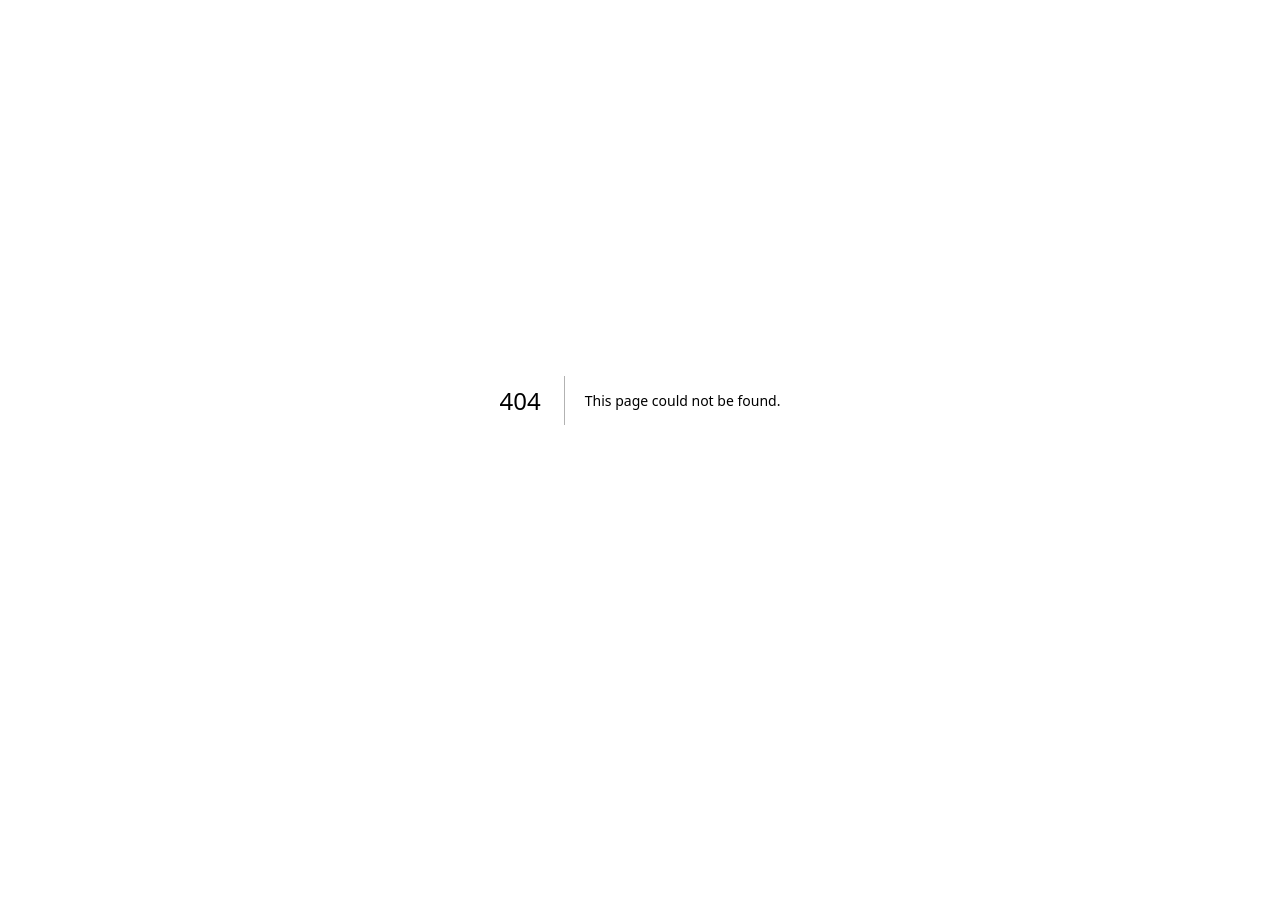
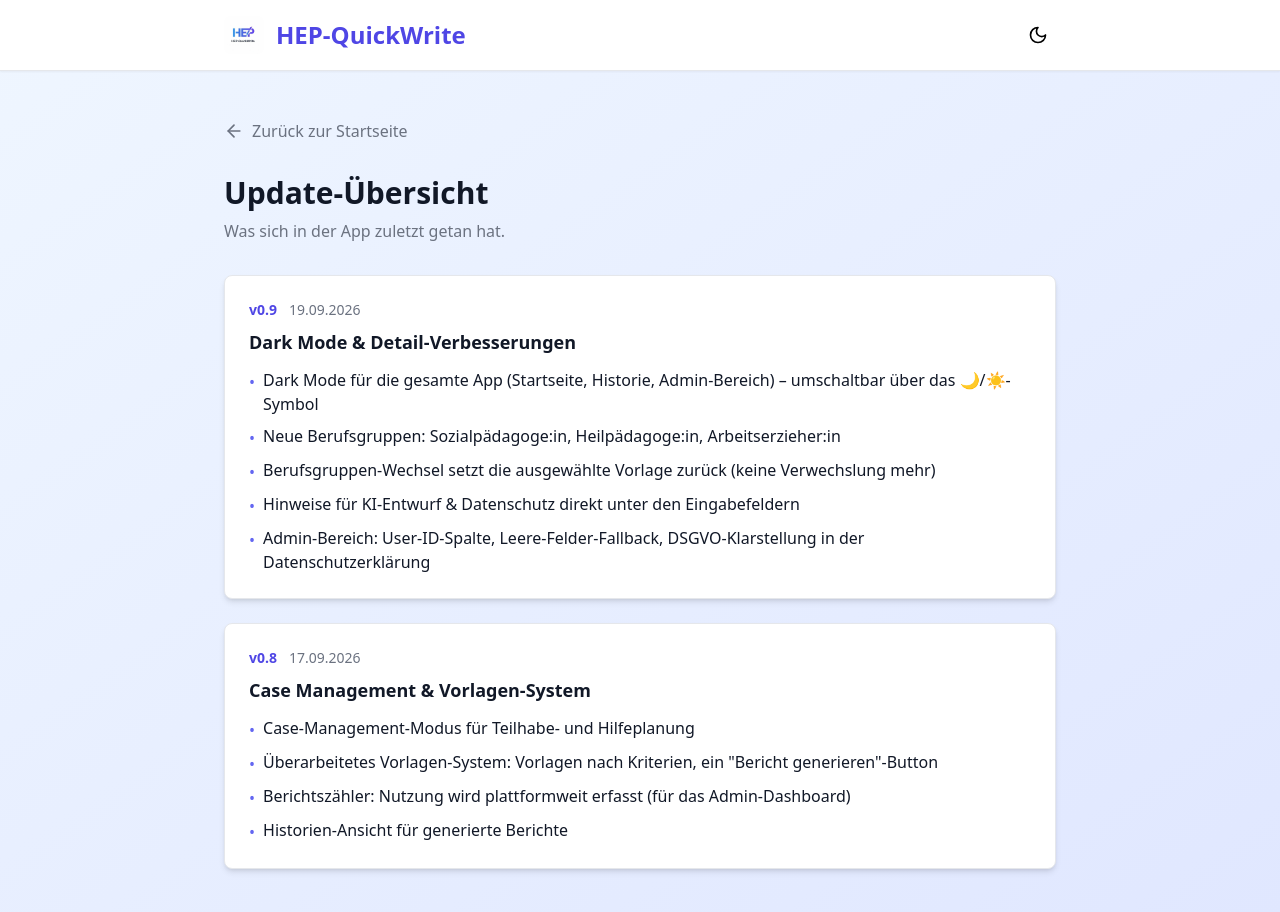
Before and after one commit to Niklash9112/hep-quickwrite, a Next.js app: page /changelog in a window 1280 px wide. Before the commit this address had no page. Shown: the top 912 px of the page. Before the commit the page ends 800 px from the top, so only its background shows below. Built offline with nearby package versions, Linux system fonts and the light colour scheme.

Commit message:
Update-Verlauf: /changelog-Seite (Darkmode, Header-Link, Sitemap, Middleware)

```diff
--- /dev/null
+++ b/app/changelog/page.tsx
@@ -0,0 +1,118 @@
+'use client';
+
+import { useEffect, useState } from 'react';
+import { useRouter } from 'next/navigation';
+import { ArrowLeft, Moon, Sun } from 'lucide-react';
+import Image from 'next/image';
+
+type Theme = 'light' | 'dark';
+
+interface ChangelogEntry {
+  version: string;
+  date: string;
+  title: string;
+  changes: string[];
+}
+
+const CHANGELOG: ChangelogEntry[] = [
+  {
+    version: '0.9',
+    date: '19.09.2026',
+    title: 'Dark Mode & Detail-Verbesserungen',
+    changes: [
+      'Dark Mode für die gesamte App (Startseite, Historie, Admin-Bereich) – umschaltbar über das 🌙/☀️-Symbol',
+      'Neue Berufsgruppen: Sozialpädagoge:in, Heilpädagoge:in, Arbeitserzieher:in',
+      'Berufsgruppen-Wechsel setzt die ausgewählte Vorlage zurück (keine Verwechslung mehr)',
+      'Hinweise für KI-Entwurf & Datenschutz direkt unter den Eingabefeldern',
+      'Admin-Bereich: User-ID-Spalte, Leere-Felder-Fallback, DSGVO-Klarstellung in der Datenschutzerklärung',
+    ],
+  },
+  {
+    version: '0.8',
+    date: '17.09.2026',
+    title: 'Case Management & Vorlagen-System',
+    changes: [
+      'Case-Management-Modus für Teilhabe- und Hilfeplanung',
+      'Überarbeitetes Vorlagen-System: Vorlagen nach Kriterien, ein "Bericht generieren"-Button',
+      'Berichtszähler: Nutzung wird plattformweit erfasst (für das Admin-Dashboard)',
+      'Historien-Ansicht für generierte Berichte',
+    ],
+  },
+];
+
+export default function Changelog() {
+  const router = useRouter();
+  const [theme, setTheme] = useState<Theme>('light');
+
+  useEffect(() => {
+    const savedTheme = localStorage.getItem('theme') as Theme;
+    if (savedTheme) setTheme(savedTheme);
+    else if (window.matchMedia('(prefers-color-scheme: dark)').matches) setTheme('dark');
+  }, []);
+
+  const toggleTheme = () => {
+    const next = theme === 'light' ? 'dark' : 'light';
+    setTheme(next);
+    localStorage.setItem('theme', next);
+  };
+
+  const card = theme === 'light' ? 'bg-white' : 'bg-gray-800';
+  const cardBorder = theme === 'light' ? 'border-gray-200' : 'border-gray-700';
+  const textMain = theme === 'light' ? 'text-gray-900' : 'text-gray-100';
+  const textSoft = theme === 'light' ? 'text-gray-500' : 'text-gray-400';
+
+  return (
+    <div className={`min-h-screen transition-colors ${
+      theme === 'light' ? 'bg-gradient-to-br from-blue-50 to-indigo-100' : 'bg-gray-900'
+    }`}>
+      <header className={`${card} shadow-sm border-b ${cardBorder}`}>
+        <div className="max-w-4xl mx-auto px-4 sm:px-6 lg:px-8 py-4 flex items-center justify-between">
+          <div className="flex items-center gap-3 cursor-pointer" onClick={() => router.push('/')}>
+            <Image src="/logo.jpg" alt="HEP-QuickWrite Logo" width={40} height={40} className="rounded-lg" />
+            <h1 className={`text-2xl font-bold ${theme === 'light' ? 'text-indigo-600' : 'text-indigo-400'}`}>HEP-QuickWrite</h1>
+          </div>
+          <button
+            onClick={toggleTheme}
+            className="p-2 rounded-lg hover:bg-gray-100 dark:hover:bg-gray-700 transition-colors"
+            aria-label="Thema umschalten"
+          >
+            {theme === 'light' ? <Moon className="w-5 h-5" /> : <Sun className="w-5 h-5 text-gray-200" />}
+          </button>
+        </div>
+      </header>
+
+      <main className="max-w-4xl mx-auto px-4 sm:px-6 lg:px-8 py-12">
+        <button
+          onClick={() => router.push('/')}
+          className={`flex items-center gap-2 mb-8 transition-colors ${textSoft}`}
+        >
+          <ArrowLeft className="w-5 h-5" />
+          Zurück zur Startseite
+        </button>
+
+        <h1 className={`text-3xl font-bold ${textMain} mb-2`}>Update-Übersicht</h1>
+        <p className={`${textSoft} mb-8`}>Was sich in der App zuletzt getan hat.</p>
+
+        <div className="space-y-6">
+          {CHANGELOG.map((entry) => (
+            <div key={entry.version} className={`${card} ${cardBorder} border rounded-lg shadow-md p-6`}>
+              <div className="flex items-baseline gap-3 mb-2">
+                <span className="text-sm font-bold text-indigo-600 dark:text-indigo-400">v{entry.version}</span>
+                <span className={`text-sm ${textSoft}`}>{entry.date}</span>
+              </div>
+              <h2 className={`text-lg font-semibold ${textMain} mb-3`}>{entry.title}</h2>
+              <ul className="space-y-2">
+                {entry.changes.map((c, i) => (
+                  <li key={i} className={`flex items-start gap-2 ${textMain}`}>
+                    <span className="text-indigo-500 dark:text-indigo-400 mt-0.5">•</span>
+                    <span>{c}</span>
+                  </li>
+                ))}
+              </ul>
+            </div>
+          ))}
+        </div>
+      </main>
+    </div>
+  );
+}
--- a/app/page.tsx
+++ b/app/page.tsx
@@ -571,6 +571,18 @@ export default function Home() {
                   <span className="sm:hidden">Free</span>
                 </span>
               )}
+
+              <button
+                onClick={() => router.push('/changelog')}
+                className={`px-3 sm:px-4 py-2 rounded-lg transition-colors text-xs sm:text-sm font-medium flex items-center gap-1 sm:gap-2 ${
+                  theme === 'light'
+                    ? 'bg-gray-100 text-gray-700 hover:bg-gray-200'
+                    : 'bg-gray-700 text-gray-200 hover:bg-gray-600'
+                }`}
+              >
+                <span className="hidden sm:inline">Updates</span>
+                <span className="sm:hidden">⬆</span>
+              </button>
 
               <button
                 onClick={() => router.push('/historie')}
--- a/app/sitemap.ts
+++ b/app/sitemap.ts
@@ -7,6 +7,7 @@ export default function sitemap(): MetadataRoute.Sitemap {
   return [
     { url: `${BASE}/`, lastModified: now, changeFrequency: 'weekly', priority: 1.0 },
     { url: `${BASE}/historie`, lastModified: now, changeFrequency: 'weekly', priority: 0.5 },
+    { url: `${BASE}/changelog`, lastModified: now, changeFrequency: 'weekly', priority: 0.4 },
     { url: `${BASE}/datenschutz`, lastModified: now, changeFrequency: 'yearly', priority: 0.3 },
     { url: `${BASE}/agb`, lastModified: now, changeFrequency: 'yearly', priority: 0.3 },
   ];
--- a/middleware.ts
+++ b/middleware.ts
@@ -8,6 +8,7 @@ const isPublicRoute = createRouteMatcher([
   '/agb(.*)',
   '/historie(.*)',
   '/admin(.*)',
+  '/changelog(.*)',
   '/',
   '/sitemap.xml',
   '/robots.txt',
```
